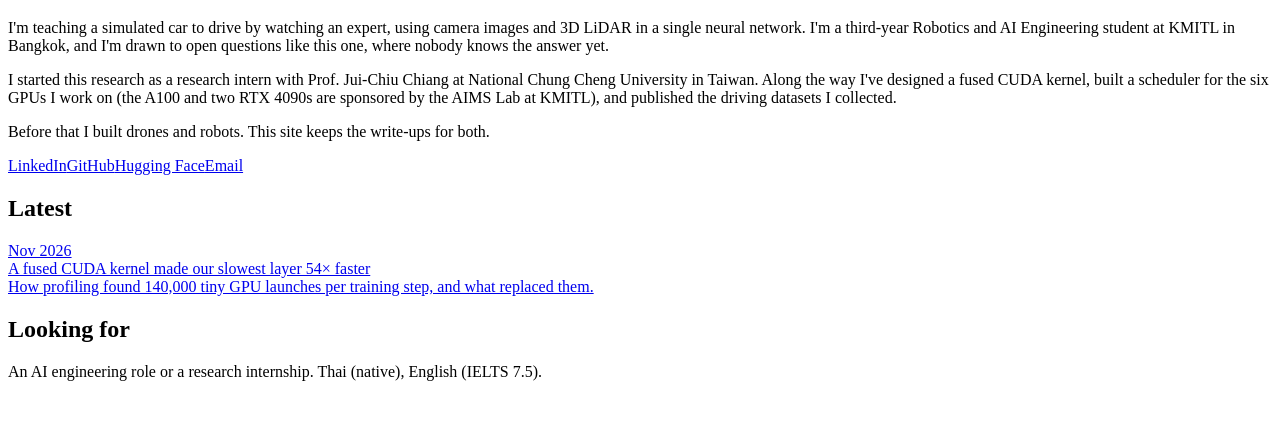
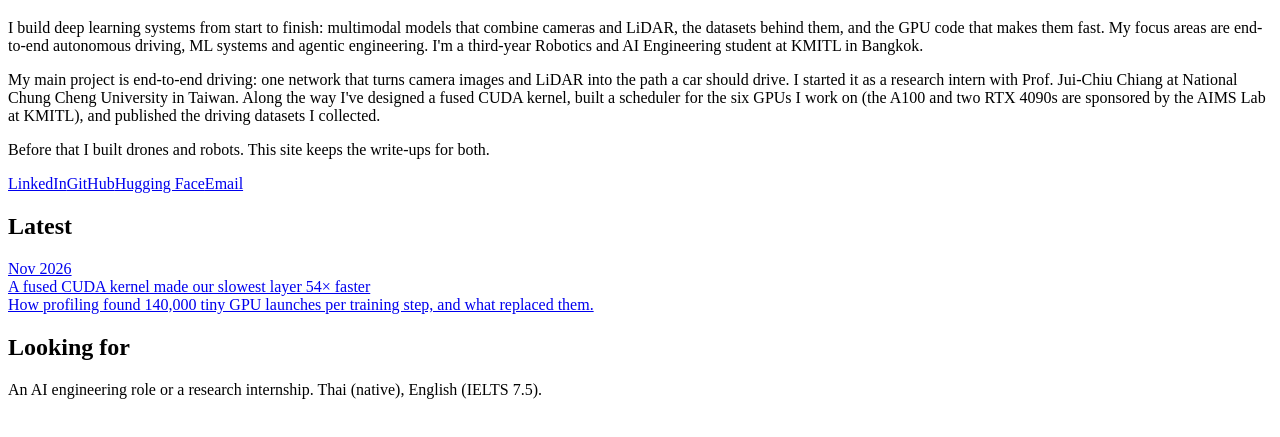
Before and after one commit to Silicon-Melter/silicon-melter.github.io, a plain HTML site: page _src/index.html in a window 1280 px wide. Shown: the part 87-524 px from the top of the page. Drawn offline with Linux system fonts and the light colour scheme.

Commit message:
Offer-first intro on the home page
Co-Authored-By: Claude Opus 5.5 <noreply@anthropic.com>
Claude-Session: https://claude.ai/code/session_01VVoU2Y21H7mS5SzNyGXWXT

```diff
--- a/_src/index.html
+++ b/_src/index.html
@@ -3,8 +3,8 @@ description: Robotics and AI Engineering student at KMITL working on end-to-end
 nav: home
 ---
 <h1>Noppawit Tharakittikirati</h1>
-<p class="lead">I'm teaching a simulated car to drive by watching an expert, using camera images and 3D LiDAR in a single neural network. I'm a third-year Robotics and AI Engineering student at KMITL in Bangkok, and I'm drawn to open questions like this one, where nobody knows the answer yet.</p>
-<p>I started this research as a research intern with Prof. Jui-Chiu Chiang at National Chung Cheng University in Taiwan. Along the way I've designed a fused CUDA kernel, built a scheduler for the six GPUs I work on (the A100 and two RTX 4090s are sponsored by the AIMS Lab at KMITL), and published the driving datasets I collected.</p>
+<p class="lead">I build deep learning systems from start to finish: multimodal models that combine cameras and LiDAR, the datasets behind them, and the GPU code that makes them fast. My focus areas are end-to-end autonomous driving, ML systems and agentic engineering. I'm a third-year Robotics and AI Engineering student at KMITL in Bangkok.</p>
+<p>My main project is end-to-end driving: one network that turns camera images and LiDAR into the path a car should drive. I started it as a research intern with Prof. Jui-Chiu Chiang at National Chung Cheng University in Taiwan. Along the way I've designed a fused CUDA kernel, built a scheduler for the six GPUs I work on (the A100 and two RTX 4090s are sponsored by the AIMS Lab at KMITL), and published the driving datasets I collected.</p>
 <p>Before that I built drones and robots. This site keeps the write-ups for both.</p>
 <p class="links"><a href="https://www.linkedin.com/in/tharakittikirati/">LinkedIn</a><a href="https://github.com/Silicon-Melter">GitHub</a><a href="https://huggingface.co/earth37815">Hugging Face</a><a href="mailto:n.tharakittikirati@gmail.com">Email</a></p>
 
```
Also changed, not shown: index.html (+2 -2 lines).
